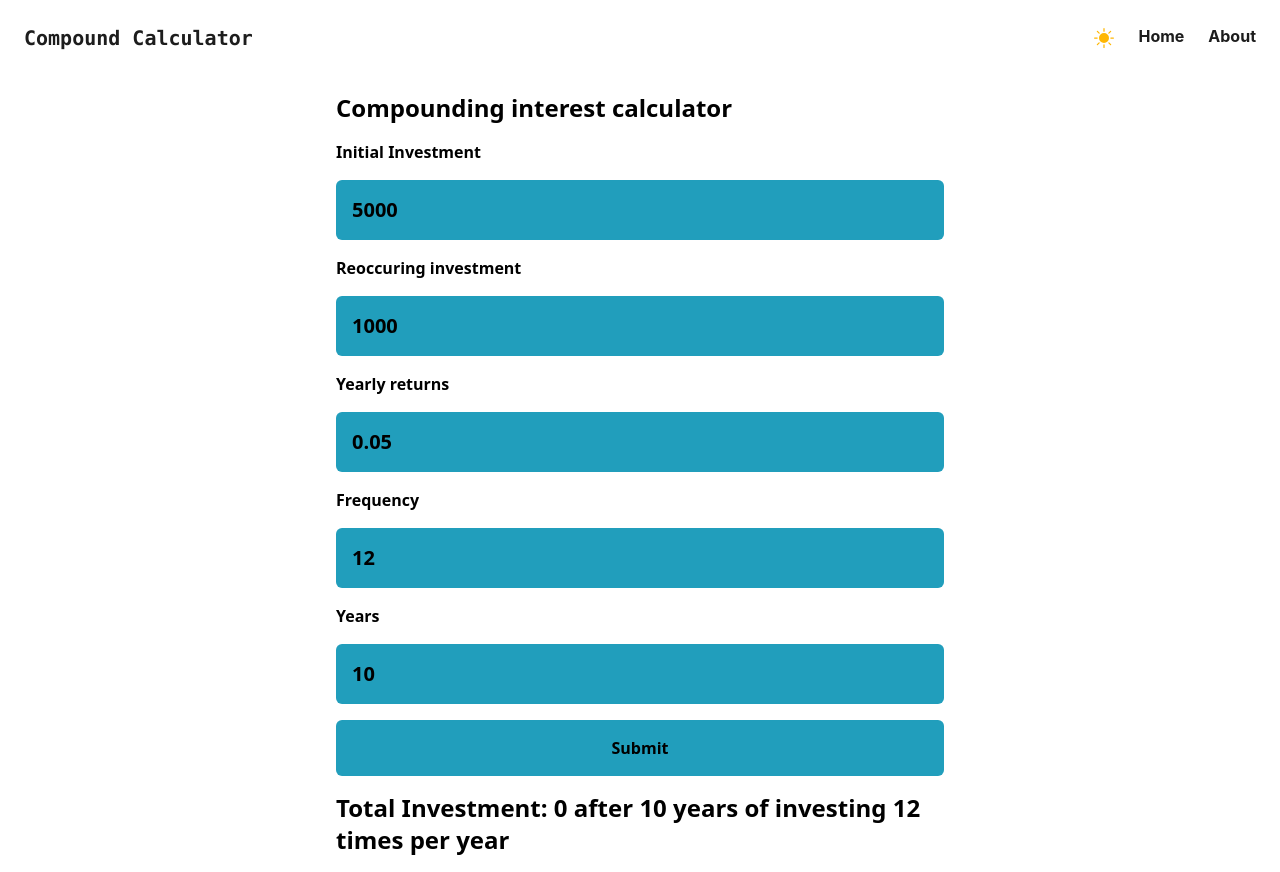
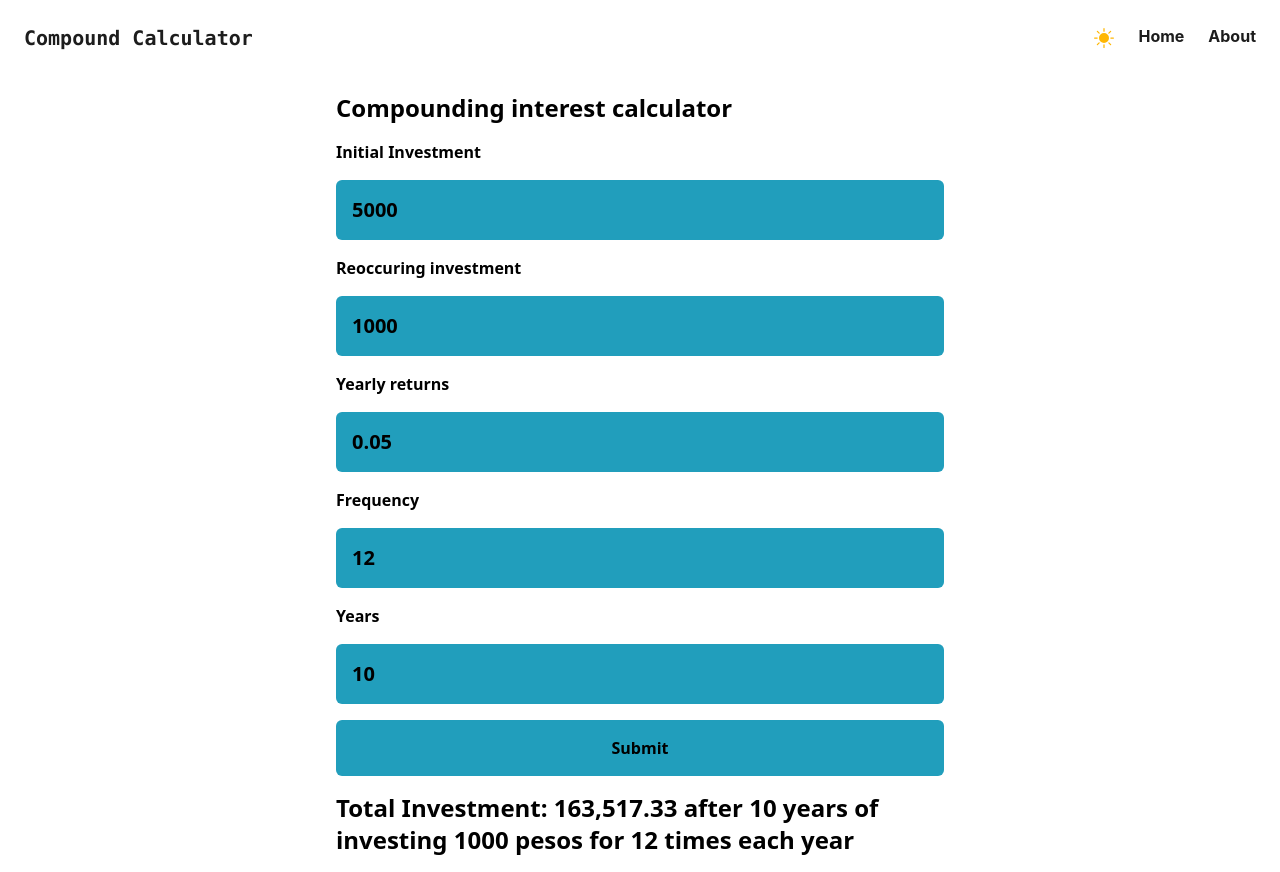
Before and after one commit to chris-melvin/compound-calculator, a Next.js app: page / in a window 1280 px wide. Built offline with nearby package versions, Linux system fonts and the light colour scheme.

Commit message:
fixed decimal values

```diff
--- a/components/Darkmode.js
+++ b/components/Darkmode.js
@@ -4,7 +4,6 @@ import { ThemeContext } from "./darkThemeContext";
 
 export default function Darkmode() {
   const theme = useContext(ThemeContext);
-  console.log(theme);
   const darkMode = theme.state.darkMode;
   useEffect(() => {
     document.body.classList.toggle("dark", darkMode);
--- a/pages/index.js
+++ b/pages/index.js
@@ -7,15 +7,9 @@ export default function Home() {
     monthly: 1000,
     rate: 0.05,
     month: 12,
-    total: 0,
+    total: 163517.327,
     year: 10,
   });
-  function isNumberKey(evt) {
-    var charCode = evt.which ? evt.which : evt.keyCode;
-    if (charCode > 31 && charCode != 46 && (charCode < 48 || charCode > 57))
-      return false;
-    return true;
-  }
 
   const handleChange = (e) => {
     setState({ ...state, [e.target.id]: e.target.value });
@@ -33,7 +27,7 @@ export default function Home() {
       PMT * (((1 + r / n) ** (n * t) - 1) / (r / n));
     setState({ ...state, total: total });
   };
-
+  console.log(state.total.toFixed(2));
   return (
     <section className="dark:bg-bgdark h-screen">
       <Navbar />
@@ -102,9 +96,13 @@ export default function Home() {
           Submit
         </button>
         <h1 className="text-2xl">
-          Total Investment: {state.total.toLocaleString("en")} after{" "}
-          {state.year.toLocaleString("en")} years of investing {state.month}{" "}
-          times per year
+          Total Investment:{" "}
+          {state.total
+            .toFixed(2)
+            .toString()
+            .replace(/\B(?=(\d{3})+(?!\d))/g, ",")}{" "}
+          after {state.year} years of investing {state.monthly} pesos for{" "}
+          {state.month} {`${state.month > 1 ? "times" : "time"}`} each year
         </h1>
       </div>
     </section>
```
